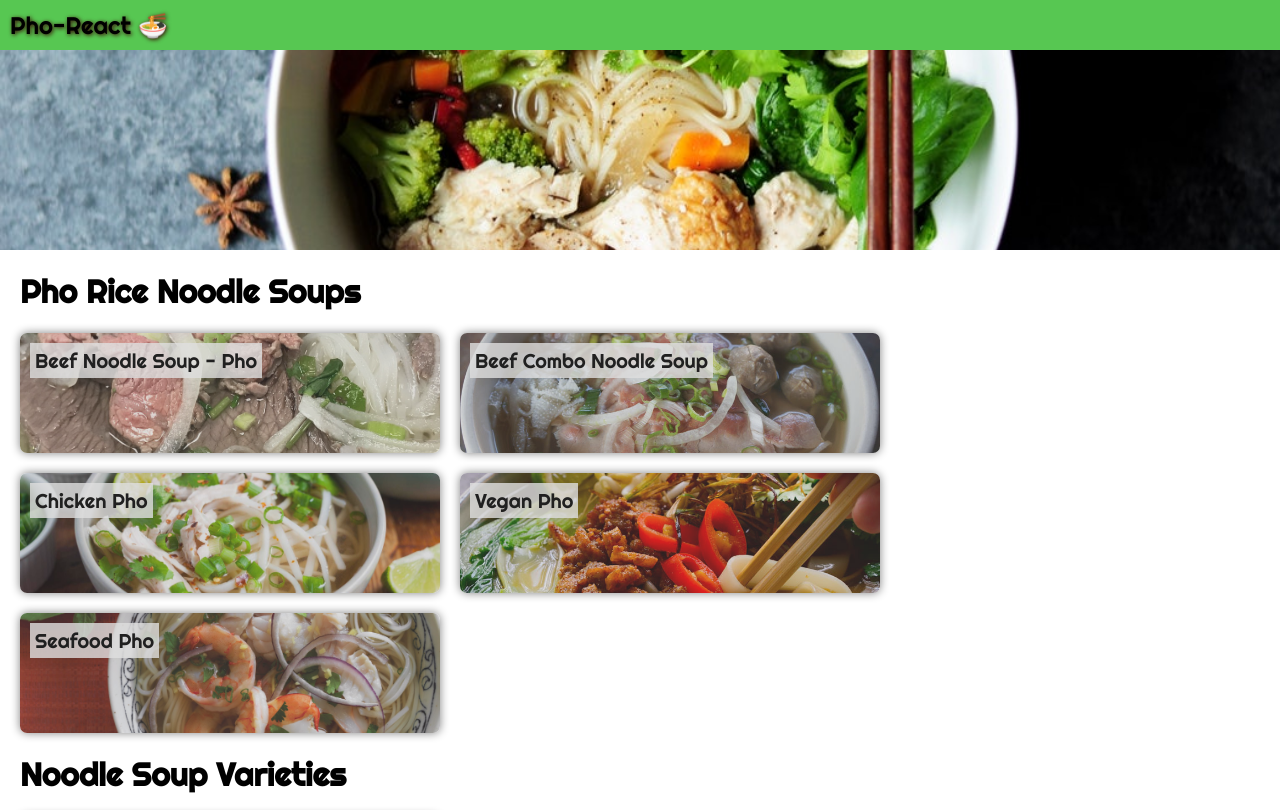
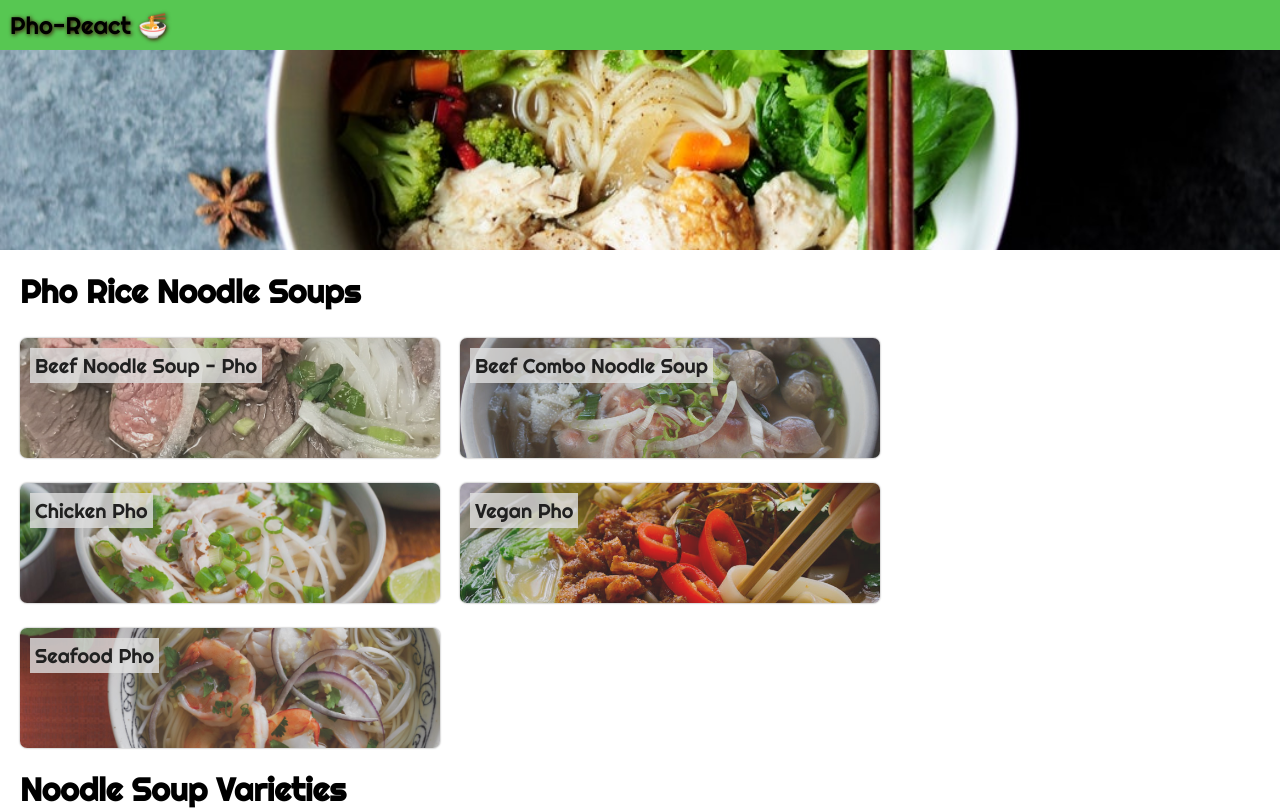
Before and after one commit to Sil3ntRo/Pho-React, a React (Create React App) app: page / in a window 1280 px wide. Shown: the top 810 px of the page. Built offline with nearby package versions, Linux system fonts and the light colour scheme.

Commit message:
Add CSS transitions on Menu Items

```diff
--- a/src/Menu/MenuGrid.js
+++ b/src/Menu/MenuGrid.js
@@ -24,9 +24,15 @@ export const Food = styled(Title)`
     background-size: cover;
     filter: contrast(75%);
     border-radius: 7px;
-    box-shadow: 0px 0px 10px 0px grey;
+    margin-top: 5px;
+    transition-property: box-shadow margin-top filter;
+    transition-duration: .1s;
+    box-shadow: 0px 0px 2px 0px grey;
     &:hover {
         cursor: pointer;
-        opacity: 0.7;
+        filter: contrast(100%);
+        margin-top: 0px;
+        margin-bottom: 5px;
+        box-shadow: 0px 0px 10px 0px grey;
     }
 `
```
